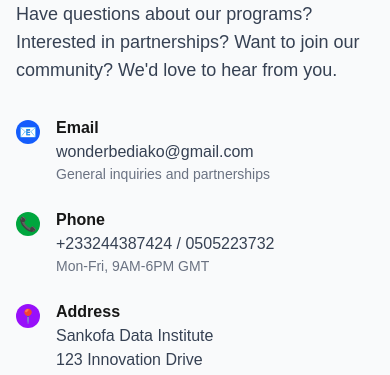
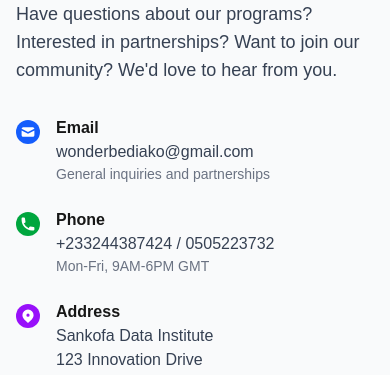
Before and after one commit to reme-dii/sankofa-data-institute, a Next.js app: page / in a window 390 px wide. Shown: the part 2200-2575 px from the top of the page. Built offline with nearby package versions, Linux system fonts and the light colour scheme.

Commit message:
Replace emoji icons with professional SVG icons for email, phone, and address

```diff
--- a/src/app/page.tsx
+++ b/src/app/page.tsx
@@ -88,7 +88,10 @@
               <div className="space-y-6">
                 <div className="flex items-start">
                   <div className="w-6 h-6 bg-blue-600 rounded-full flex items-center justify-center mt-1 mr-4">
-                    <span className="text-white text-sm">📧</span>
+                    <svg className="w-4 h-4 text-white" fill="currentColor" viewBox="0 0 20 20">
+                      <path d="M2.003 5.884L10 9.882l7.997-3.998A2 2 0 0016 4H4a2 2 0 00-1.997 1.884z"/>
+                      <path d="M18 8.118l-8 4-8-4V14a2 2 0 002 2h12a2 2 0 002-2V8.118z"/>
+                    </svg>
                   </div>
                   <div>
                     <h4 className="font-semibold">Email</h4>
@@ -99,7 +102,9 @@
 
                 <div className="flex items-start">
                   <div className="w-6 h-6 bg-green-600 rounded-full flex items-center justify-center mt-1 mr-4">
-                    <span className="text-white text-sm">📞</span>
+                    <svg className="w-4 h-4 text-white" fill="currentColor" viewBox="0 0 20 20">
+                      <path d="M2 3a1 1 0 011-1h2.153a1 1 0 01.986.836l.74 4.435a1 1 0 01-.54 1.06l-1.548.773a11.037 11.037 0 006.105 6.105l.774-1.548a1 1 0 011.059-.54l4.435.74a1 1 0 01.836.986V17a1 1 0 01-1 1h-2C7.82 18 2 12.18 2 5V3z"/>
+                    </svg>
                   </div>
                   <div>
                     <h4 className="font-semibold">Phone</h4>
@@ -110,7 +115,9 @@
 
                 <div className="flex items-start">
                   <div className="w-6 h-6 bg-purple-600 rounded-full flex items-center justify-center mt-1 mr-4">
-                    <span className="text-white text-sm">📍</span>
+                    <svg className="w-4 h-4 text-white" fill="currentColor" viewBox="0 0 20 20">
+                      <path fillRule="evenodd" d="M5.05 4.05a7 7 0 119.9 9.9L10 18.9l-4.95-4.95a7 7 0 010-9.9zM10 11a2 2 0 100-4 2 2 0 000 4z" clipRule="evenodd"/>
+                    </svg>
                   </div>
                   <div>
                     <h4 className="font-semibold">Address</h4>
```
